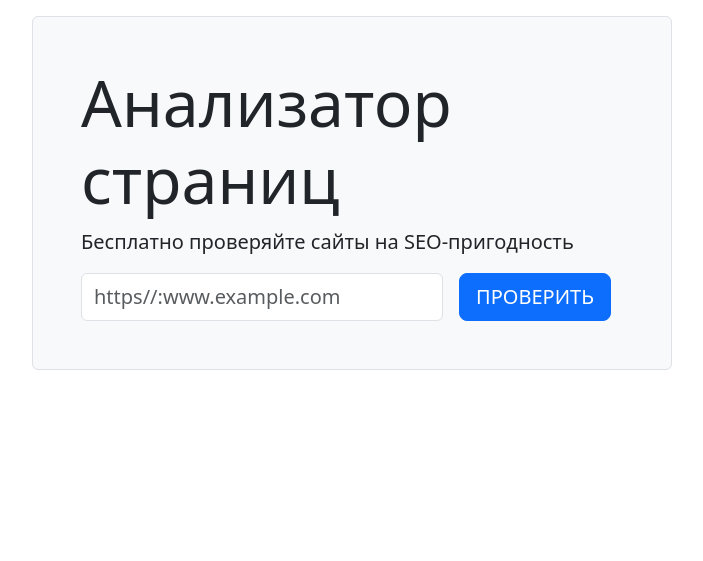
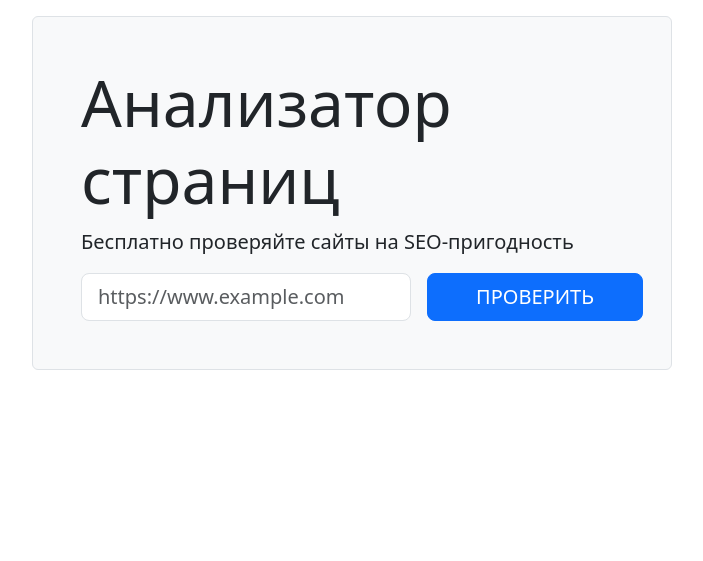
Before and after one commit to ilia-rassolov/python-project-83, a Flask app: page / in a window 1280 px wide. Shown: the part 56-617 px from the top of the page, without its empty margins (288-991 px from the left). Run offline with Flask 3, Linux system fonts and the light colour scheme.

Commit message:
12/02/2025

```diff
--- a/database.sql
+++ b/database.sql
@@ -1,3 +1,6 @@
+DROP TABLE IF EXISTS urls;
+DROP TABLE IF EXISTS url_checks;
+
 CREATE TABLE IF NOT EXISTS urls (
     id SERIAL PRIMARY KEY,
     name VARCHAR(255) NOT NULL,
--- a/page_analyzer/templates/index.html
+++ b/page_analyzer/templates/index.html
@@ -16,9 +16,11 @@
     <h1 class="display-3 fw-light">Анализатор страниц</h1>
     <p class="fs-5 fw-light">Бесплатно проверяйте сайты на SEO-пригодность</p>
     <form class="d-flex" action="{{ url_for('add_url') }}" method="post">
-        <input class="form-control fs-5" type="url" required name="url" value="{{
-          request.form.url }}" placeholder="https//:www.example.com">
-        <button class="btn btn-primary btn-lg ms-3 me-5 text-uppercase" type="submit">Проверить</button>
+        <label for="text_" class="visually-hidden">Url для проверки</label>
+        <input type="text" id="text_" required name="url" placeholder="https://www.example.com"
+               value="" class="form-control form-control-lg">
+        <input type="submit" class="btn btn-primary  btn-lg ms-3 px-5
+         text-uppercase mx-3" value="Проверить">
     </form>
 </div>
 {% endblock %}
```
